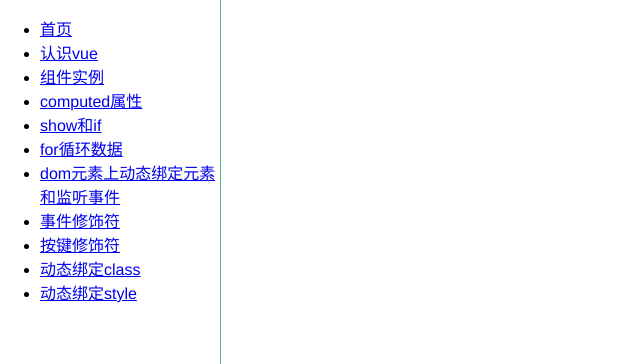
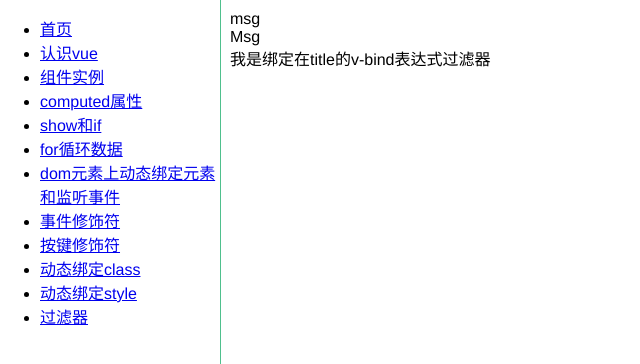
Before and after one commit to yokiyokiyoki/vue-component, a Vue app: page /#/filter in a window 1280 px wide. Shown: the top 364 px of the page, without its empty margins (0-640 px from the left). Built offline with nearby package versions, Linux system fonts and the light colour scheme.

Commit message:
上传过滤器

```diff
--- a/src/App.vue
+++ b/src/App.vue
@@ -34,6 +34,9 @@
         </li>
         <li>
           <router-link to='/style'>动态绑定style</router-link>
+        </li>
+        <li>
+          <router-link to='/filter'>过滤器</router-link>
         </li>
       </ul>
     </nav>
--- /dev/null
+++ b/src/components/filter/filter.vue
@@ -0,0 +1,25 @@
+<template>
+  <div class="filter">
+      <div>{{message}}</div>
+      <div>{{message|capitalize}}</div>
+      <!-- 现在也支持v-bind表达式过滤 -->
+        <span :title="message|capitalize">我是绑定在title的v-bind表达式过滤器</span>
+  </div>
+</template>
+<script>
+    export default {
+      data() {
+        return {
+          message: "msg"
+        };
+      },
+      filters: {
+        //   首字母大写的过滤器
+        capitalize: function(value) {
+          if (!value) return "";
+          value = value.toString();
+          return value.charAt(0).toUpperCase() + value.slice(1);
+        }
+      }
+    };
+</script>
--- /dev/null
+++ b/src/components/filter/index.js
@@ -0,0 +1,2 @@
+import Filter from './filter.vue'
+export default Filter
--- a/src/router/index.js
+++ b/src/router/index.js
@@ -12,6 +12,7 @@
 import KeyCode from '@/components/keyCode'
 import ClassModule from '@/components/class'
 import StyleModule from '@/components/style'
+import Filter from '@/components/filter'
 
 Vue.use(Router)
 
@@ -60,5 +61,9 @@
     path: '/style',
     name: 'StyleModule',
     component: StyleModule
+  }, {
+    path: '/filter',
+    name: 'Filter',
+    component: Filter
   }]
 })
```
